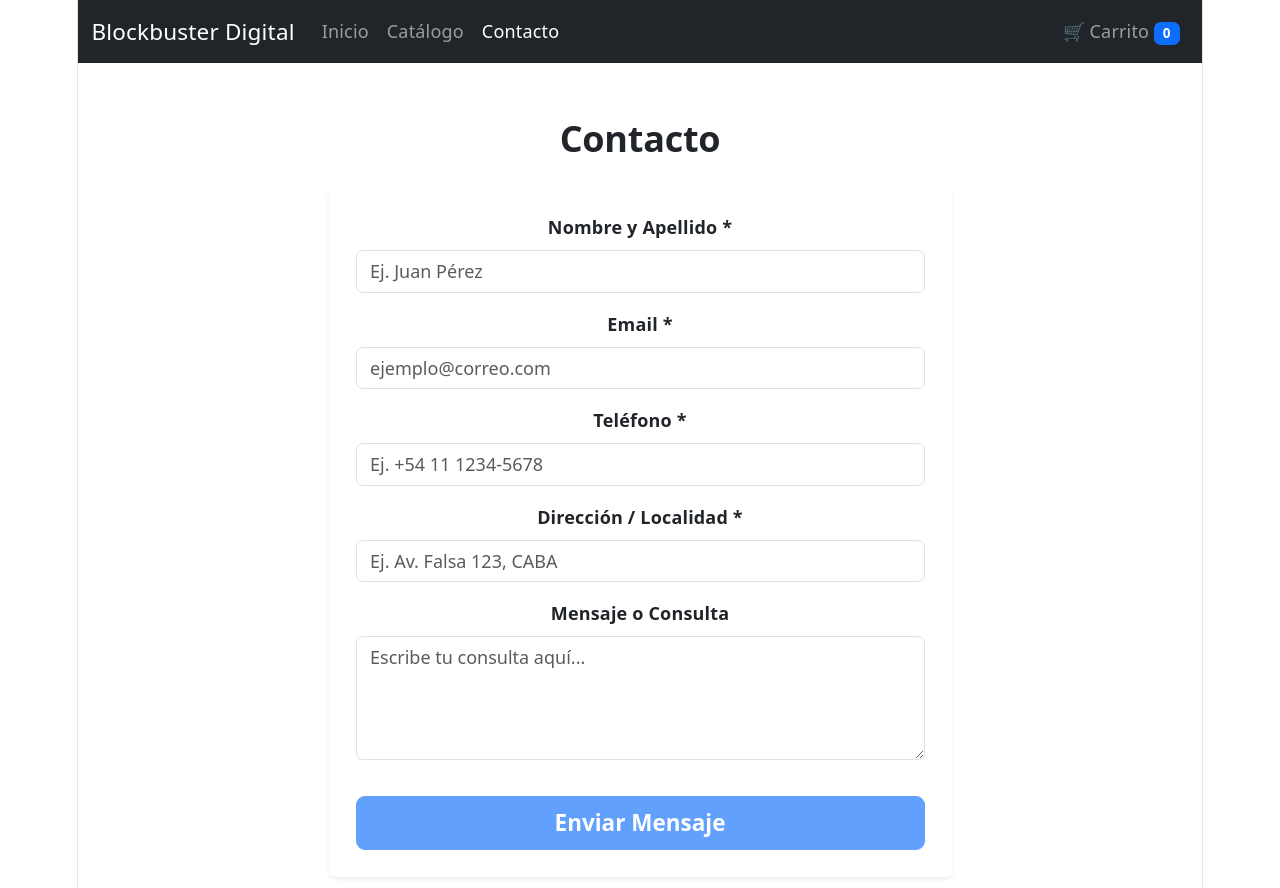
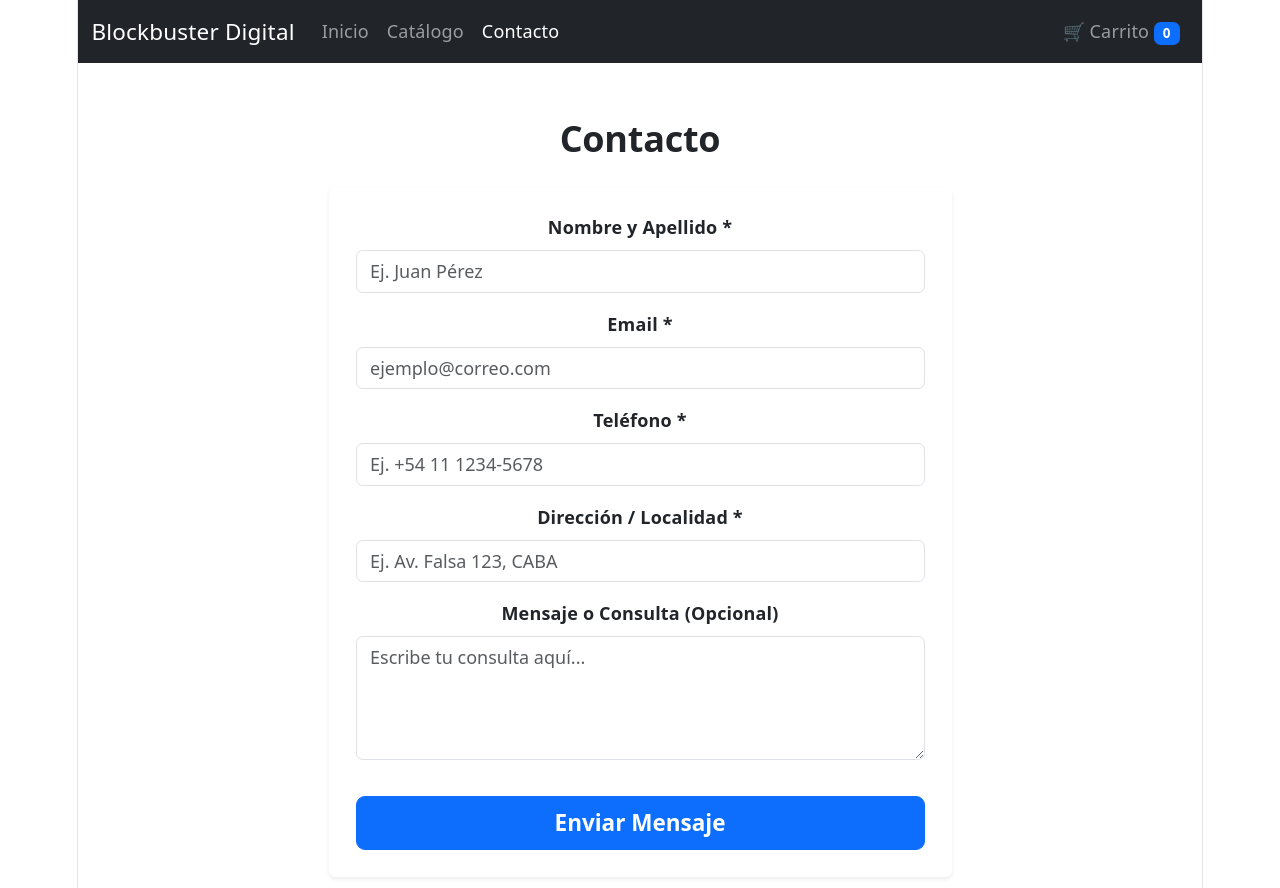
Before and after one commit to matiasnc/blockbuster-digital, a React (Vite) app: page /contacto in a window 1280 px wide. Shown: the top 888 px of the page. Built offline with nearby package versions, Linux system fonts and the light colour scheme.

Commit message:
"Enviar Mensaje" en Contacto.jsx corregido

```diff
--- a/src/pages/Contacto.jsx
+++ b/src/pages/Contacto.jsx
@@ -1,10 +1,11 @@
 import { useState } from 'react';
-import { Container, Form, Button, Alert, Card } from 'react-bootstrap';
+import { Container, Form, Button, Card } from 'react-bootstrap';
 import InputGroup from '../components/InputGroup';
 import MensajeExito from '../components/MensajeExito';
 
-const Contacto = ({ cart = [] }) => {
-  // 1. Quitamos "metodoEntrega" del estado inicial
+const Contacto = () => {
+  // Ya no necesitamos recibir el carrito como prop
+
   const [formData, setFormData] = useState({
     nombreApellido: '',
     email: '',
@@ -32,16 +33,17 @@ const Contacto = ({ cart = [] }) => {
     if (!formData.telefono.trim()) newErrors.telefono = 'El teléfono es obligatorio.';
     if (!formData.direccion.trim()) newErrors.direccion = 'La dirección o localidad es obligatoria.';
 
-    // Validación del carrito (mantenida por requerimiento de la consigna)
-    if (cart.length === 0) newErrors.carrito = 'No puedes enviar la consulta si el carrito está vacío.';
-
     setErrors(newErrors);
     return Object.keys(newErrors).length === 0;
   };
 
   const handleSubmit = (e) => {
     e.preventDefault();
-    if (validate()) setIsSubmitted(true);
+    if (validate()) {
+      // Imprimimos por consola para simular el envío
+      console.log("Datos de la consulta:", formData);
+      setIsSubmitted(true);
+    }
   };
 
   if (isSubmitted) return <MensajeExito nombre={formData.nombreApellido} />;
@@ -49,12 +51,6 @@ const Contacto = ({ cart = [] }) => {
   return (
     <Container className="py-5" style={{ maxWidth: '650px' }}>
       <h2 className="text-center mb-4 fw-bold text-dark">Contacto</h2>
-
-      {errors.carrito && (
-        <Alert variant="danger" className="text-center fw-bold">
-          {errors.carrito}
-        </Alert>
-      )}
 
       <Card className="shadow-sm border-0">
         <Card.Body className="p-4">
@@ -82,7 +78,7 @@ const Contacto = ({ cart = [] }) => {
             />
 
             <Form.Group className="mb-4" controlId="mensaje">
-              <Form.Label className="fw-bold">Mensaje o Consulta</Form.Label>
+              <Form.Label className="fw-bold">Mensaje o Consulta (Opcional)</Form.Label>
               <Form.Control
                 as="textarea" rows={4} name="mensaje"
                 value={formData.mensaje} onChange={handleChange}
@@ -95,7 +91,7 @@ const Contacto = ({ cart = [] }) => {
               type="submit"
               size="lg"
               className="w-100 fw-bold mt-2"
-              disabled={cart.length === 0}
+              // ¡El botón ahora está siempre habilitado!
             >
               Enviar Mensaje
             </Button>
```
